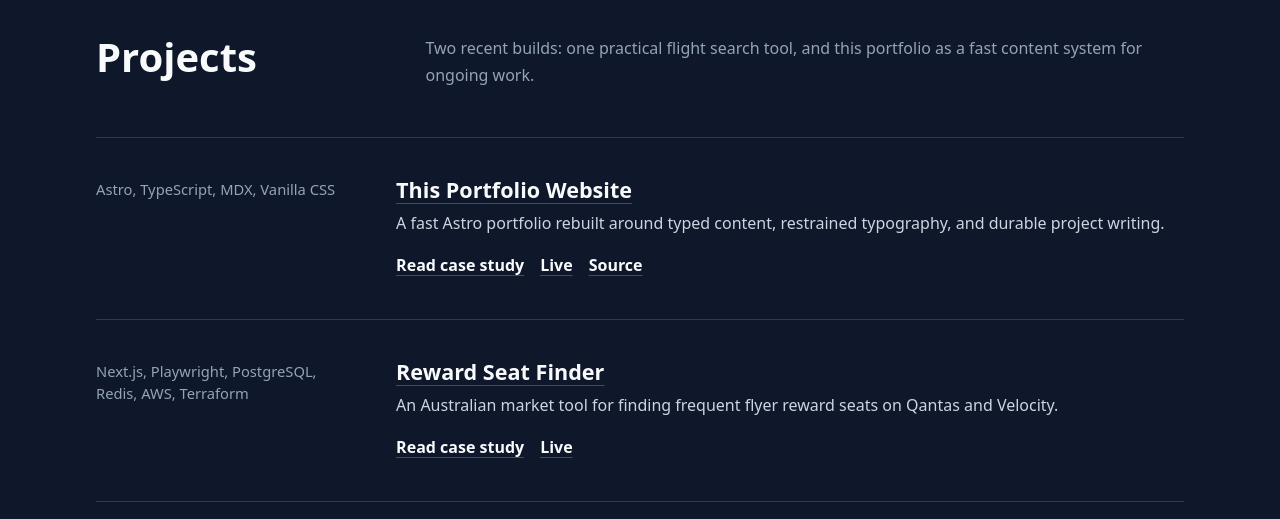
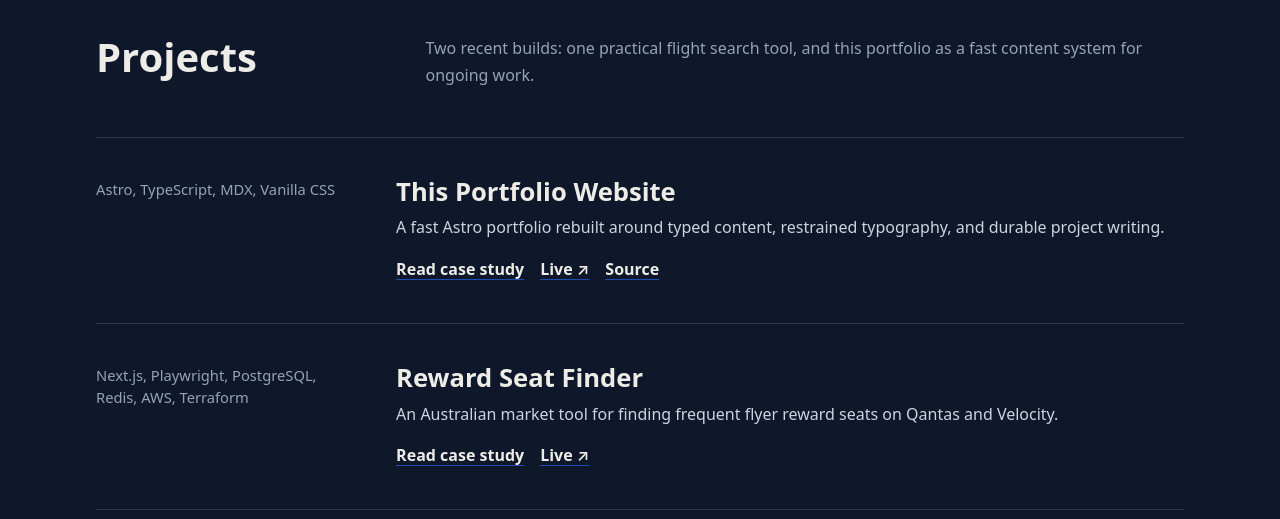
Before and after one commit to PrinceAlii/PrinceAlii.github.io, an Astro site: page / in a window 1280 px wide. Shown: the part 948-1467 px from the top of the page. Built offline with nearby package versions, Linux system fonts and the light colour scheme; Astro itself is replaced by a stand-in of ours.

Commit message:
style: differentiate project title, add live link icon

```diff
--- a/src/components/ProjectSummary.astro
+++ b/src/components/ProjectSummary.astro
@@ -15,7 +15,7 @@ const slug = project.id.replace(/\.(md|mdx)$/, "");
 	</div>
 	<div class="summary-body">
 		<div>
-			<h3><a href={`/projects/${slug}`}>{project.data.title}</a></h3>
+			<h3><a class="project-title" href={`/projects/${slug}`}>{project.data.title}</a></h3>
 			<p>{project.data.description}</p>
 		</div>
 		<div class="inline-links">
@@ -23,7 +23,7 @@ const slug = project.id.replace(/\.(md|mdx)$/, "");
 			{
 				project.data.liveLink && (
 					<a href={project.data.liveLink} target="_blank" rel="noreferrer">
-						Live
+						Live ↗
 					</a>
 				)
 			}
--- a/src/pages/projects/[slug].astro
+++ b/src/pages/projects/[slug].astro
@@ -29,7 +29,7 @@ const { Content } = await render(project);
 				{
 					project.data.liveLink && (
 						<a href={project.data.liveLink} target="_blank" rel="noreferrer">
-							Live
+							Live ↗
 						</a>
 					)
 				}
--- a/src/styles/global.css
+++ b/src/styles/global.css
@@ -3,7 +3,7 @@
 	--color-bg: #0f172a;
 	--color-surface: #111827;
 	--color-surface-soft: #101827;
-	--color-text: #f8fafc;
+	--color-text: #eeece7;
 	--color-body: #cbd5e1;
 	--color-muted: #94a3b8;
 	--color-border: rgba(148, 163, 184, 0.24);
@@ -291,6 +291,12 @@ main {
 	margin-bottom: 0.55rem;
 }
 
+.project-title {
+	text-decoration: none;
+	font-size: clamp(1.25rem, 2.8vw, 1.6rem);
+	font-weight: 700;
+}
+
 .meta {
 	color: var(--color-muted);
 	font-size: 0.92rem;
```
